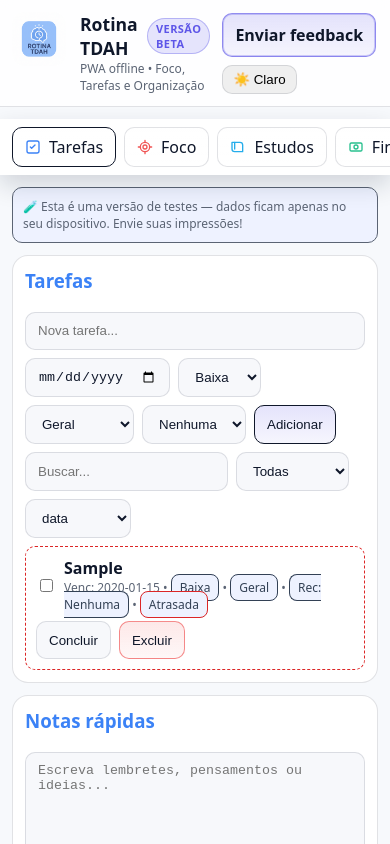
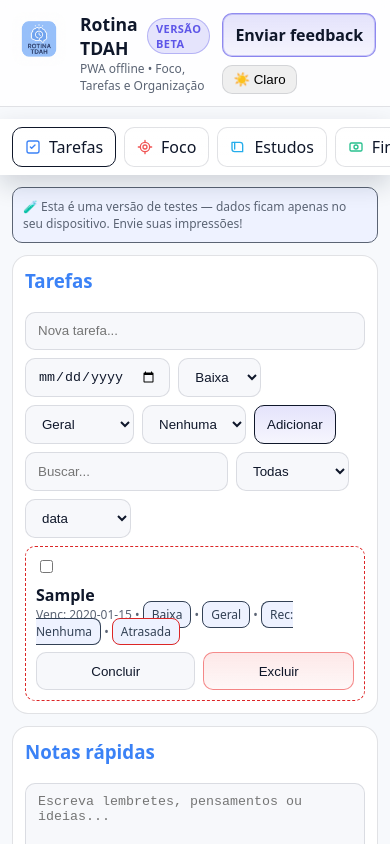
Before and after one commit to TenorioDevfullStack/tdah_pwa, a Next.js app: page / in a window 390 px wide. Both pictures are taken after typing "Sample", "2020-01-15" into the empty fields and a click on the button "Adicionar". Shown: the top 844 px of the page. Built offline with nearby package versions, Linux system fonts and the light colour scheme.

Commit message:
fix(mobile): alinhar badges e botões das tarefas

```diff
--- a/app/globals.css
+++ b/app/globals.css
@@ -687,3 +687,12 @@ footer {
 .beta-login { display: grid; gap: 12px; margin-top: 16px; }
 .beta-admin .item { align-items: center; }
 .beta-admin .item .button { white-space: nowrap; }
+
+
+.task-item__actions { justify-content: flex-start; }
+.task-item__info .badge { margin-bottom: 4px; }
+@media (max-width: 640px){
+  .task-item { gap: 12px; }
+  .task-item__actions { width: 100%; justify-content: space-between; }
+  .task-item__actions .button { flex: 1 1 auto; min-width: 130px; }
+}
--- a/components/TaskManager.jsx
+++ b/components/TaskManager.jsx
@@ -211,10 +211,26 @@ export default function TaskManager() {
 
       <div className="list">
         {view.map((t) => (
-          <div className="item" key={t.id} style={{
-            borderColor: t.due && !t.done && t.due < new Date().toISOString().slice(0,10) ? 'var(--danger)' : undefined
-          }}>
-            <div style={{ display: "flex", alignItems: "center", gap: 8 }}>
+          <div
+            className="item task-item"
+            key={t.id}
+            style={{
+              borderColor:
+                t.due && !t.done && t.due < new Date().toISOString().slice(0, 10)
+                  ? "var(--danger)"
+                  : undefined,
+            }}
+          >
+            <div
+              className="task-item__info"
+              style={{
+                display: "flex",
+                alignItems: "center",
+                gap: 8,
+                flexWrap: "wrap",
+                width: "100%",
+              }}
+            >
               <input
                 type="checkbox"
                 checked={t.done}
@@ -235,7 +251,7 @@ export default function TaskManager() {
                 </div>
               </div>
             </div>
-            <div className="row">
+            <div className="row task-item__actions">
               <button className="button" onClick={() => toggle(t.id)}>
                 {t.done ? "Reabrir" : "Concluir"}
               </button>
```
